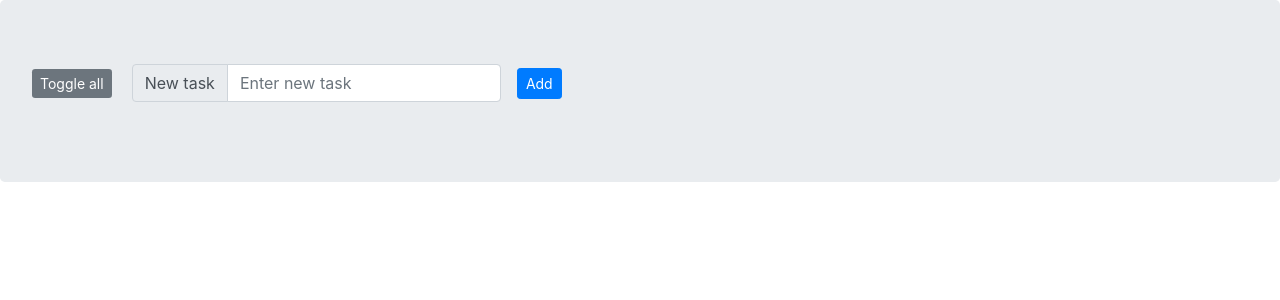
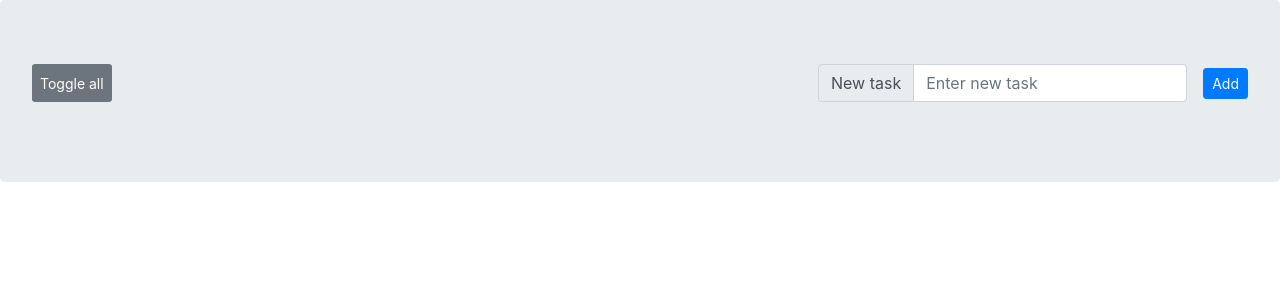
Before and after one commit to fortymorgan/reactToDo, a React app: page / in a window 1280 px wide. Shown: the top 300 px of the page. Built offline with nearby package versions, Linux system fonts and the light colour scheme.

Commit message:
Split header into components

```diff
--- a/src/components/App.jsx
+++ b/src/components/App.jsx
@@ -1,8 +1,8 @@
 import React from 'react';
-import InputForm from './InputForm.jsx';
 import ListItems from './ListItems.jsx';
 import Footer from './Footer.jsx'
 import { getItemsList, toLocalStorage } from '../scripts/storage';
+import Header from './InputForm.jsx';
 
 export default class App extends React.Component {
   constructor(props) {
@@ -92,7 +92,7 @@ export default class App extends React.Component {
 
     return (
       <div className="jumbotron">
-        <InputForm handlers={{ onInput: this.onInput, onAdd: this.onAdd, onToggleAll: this.onToggleAll }} value={input} list={items} />
+        <Header handlers={{ onInput: this.onInput, onAdd: this.onAdd, onToggleAll: this.onToggleAll }} value={input} list={items} />
         <ListItems handlers={{ onRemove: this.onRemove, onToggle: this.onToggle, onStartEdit: this.onStartEdit, onEdit: this.onEdit, onEndEdit: this.onEndEdit }} list={itemsToRender[filter]} />
         <Footer filter={filter} list={items} handlers={{ onToggleFilter: this.onToggleFilter, onClearFinished: this.onClearFinished }} />
       </div>
--- a/src/components/InputForm.jsx
+++ b/src/components/InputForm.jsx
@@ -1,22 +1,11 @@
 import React from 'react';
 import cn from 'classnames';
 
-export default class InputForm extends React.Component {
-  render() {
-    const { value, handlers, list } = this.props;
-    const { onInput, onAdd, onToggleAll } = handlers;
-
-    const toggleAllButtonClassName = cn({
-      btn: true,
-      'btn-sm': true,
-      'border-0': true,
-      'mr-1': true,
-      'btn-secondary': list.every(item => item.state === 'finished'),
-    })
+const InputForm = (props) => {
+  const { value, onInput, onAdd } = props;
 
   return (
-      <form className="form-inline mb-3" onSubmit={onAdd}>
-        <button type="button" className={toggleAllButtonClassName} onClick={onToggleAll}>Toggle all</button>
+    <form className="form-inline" onSubmit={onAdd}>
       <div className="input-group mx-sm-3">
         <div className="input-group-prepend">
           <span className="input-group-text" id="basic-addon1">New task</span>
@@ -27,4 +16,25 @@ export default class InputForm extends React.Component {
     </form>
   )
 }
+
+const Header = (props) => {
+  const { value, handlers, list } = props;
+  const { onInput, onAdd, onToggleAll } = handlers;
+
+  const toggleAllButtonClassName = cn({
+    btn: true,
+    'btn-sm': true,
+    'border-0': true,
+    'mr-1': true,
+    'btn-secondary': list.every(item => item.state === 'finished'),
+  });
+
+  return (
+    <div className="mb-3 d-flex justify-content-between">
+      <button type="button" className={toggleAllButtonClassName} onClick={onToggleAll}>Toggle all</button>
+      <InputForm onInput={onInput} onAdd={onAdd} value={value} />
+    </div>
+  )
 }
+
+export default Header;
```
Lines whose indentation alone changed are shown as unchanged.
